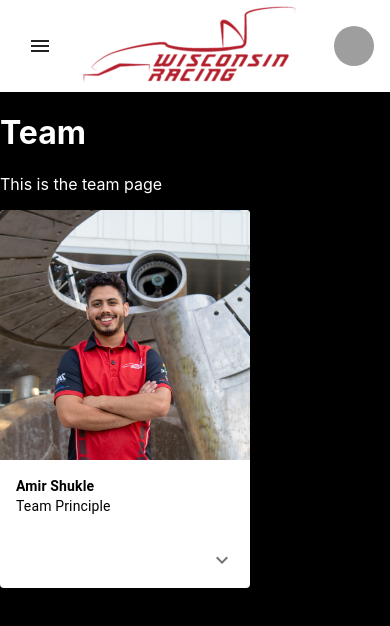
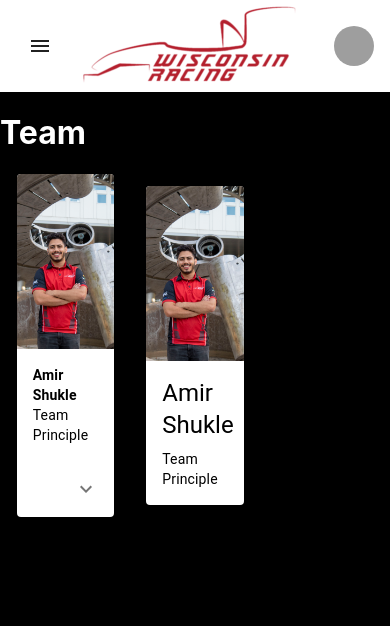
Before and after one commit to Aaryush1/WisconsinRacingWebsite, a Next.js app: page /team in a window 390 px wide. Shown: the top 626 px of the page. Built offline with nearby package versions, Linux system fonts and the light colour scheme; grey boxes are pictures that could not be loaded.

Commit message:
Added a new TeamMemberCard with a modal that opens when you click on the card. The modal is not yet responsive on close.

```diff
--- a/components/ResponsiveAppBar.tsx
+++ b/components/ResponsiveAppBar.tsx
@@ -88,7 +88,7 @@ function ResponsiveAppBar() {
                             }}
                         >
                             {pages.map((page) => (
-                                <MenuItem key={page} onClick={handleCloseNavMenu} sx={{ color: '#B32031' }}>
+                                <MenuItem key={page} onClick={handleCloseNavMenu} sx={{ color: 'text.secondary' }}>
                                     <Typography textAlign="center"><a href={page}>{page.charAt(0).toUpperCase() + page.slice(1)}</a></Typography>
                                 </MenuItem>
                             ))}
@@ -124,7 +124,7 @@ function ResponsiveAppBar() {
                             <Button
                                 key={page}
                                 onClick={handleCloseNavMenu}
-                                sx={{ my: 2, color: '#B32031', display: 'flexbox' }}
+                                sx={{ my: 2, color: 'text.secondary', display: 'flexbox' }}
                             >
                                 <a href={page}>{page}</a>
                             </Button>
--- a/components/TeamMemberCard.tsx
+++ b/components/TeamMemberCard.tsx
@@ -8,6 +8,9 @@ import Collapse from '@mui/material/Collapse';
 import IconButton, { IconButtonProps } from '@mui/material/IconButton';
 import Typography from '@mui/material/Typography';
 import ExpandMoreIcon from '@mui/icons-material/ExpandMore';
+import { TeamLead } from '../pages/team';
+
+
 
 interface ExpandMoreProps extends IconButtonProps {
     expand: boolean;
@@ -24,12 +27,6 @@ const ExpandMore = styled((props: ExpandMoreProps) => {
     }),
 }));
 
-interface TeamLead {
-    name: string;
-    title: string;
-    image: string;
-    description: string;
-}
 export default function TeamMemberCard({ name, title, image, description }: TeamLead) {
     const [expanded, setExpanded] = React.useState(false);
 
@@ -41,7 +38,7 @@ export default function TeamMemberCard({ name, title, image, description }: Team
         <Card sx={{ maxWidth: 250 }}>
             <CardMedia
                 component="img"
-                height="250"
+                height="175"
                 image={image}
                 alt="Amir Shukle"
             />
--- /dev/null
+++ b/components/TeamMemberCard2.tsx
@@ -0,0 +1,64 @@
+import * as React from 'react';
+import Card from '@mui/material/Card';
+import CardContent from '@mui/material/CardContent';
+import CardMedia from '@mui/material/CardMedia';
+import Typography from '@mui/material/Typography';
+import { CardActionArea, CardActions } from '@mui/material';
+import { TeamLead } from '../pages/team';
+import Box from '@mui/material/Box';
+import Modal from '@mui/material/Modal';
+import Grow from '@mui/material/Fade';
+import Button from '@mui/material/Button';
+
+const style = {
+    position: 'absolute' as 'absolute',
+    top: '50%',
+    left: '50%',
+    transform: 'translate(-50%, -50%)',
+    width: 400,
+    bgcolor: 'grey.100',
+    boxShadow: 24,
+    p: 4,
+    color: 'text.primary',
+    borderRadius: '3%',
+};
+
+//TODO: Add a create a component for what modal displays
+export default function TeamMemberCard2({ name, title, image, description }: TeamLead) {
+    const [open, setOpen] = React.useState(false);
+    const handleOpen = () => setOpen(true);
+    const handleClose = () => setOpen(false);
+    return (
+        <Card sx={{ maxWidth: 250 }} onClick={handleOpen}>
+            <CardActionArea>
+                <CardMedia
+                    component="img"
+                    height="175"
+                    image={image}
+                    alt={name}
+                />
+                <CardContent>
+                    <Typography gutterBottom variant="h5" component="div">
+                        {name}
+                    </Typography>
+                    <Typography variant="body2" color="text.primary">
+                        {title}
+                    </Typography>
+                    <Modal open={open} onClose={handleClose} aria-labelledby="modal-modal-title"
+                        aria-describedby="modal-modal-description">
+                        <Grow in={open}>
+                            <Box sx={style}>
+                                <Typography id="modal-modal-title" variant="h6" component="h2">
+                                    {name}
+                                </Typography>
+                                <Typography id="modal-modal-description" sx={{ mt: 2 }}>
+                                    {description}
+                                </Typography>
+                            </Box>
+                        </Grow  >
+                    </Modal>
+                </CardContent>
+            </CardActionArea>
+        </Card>
+    );
+}
--- a/package.json
+++ b/package.json
@@ -25,6 +25,7 @@
     "next": "13.0.5",
     "react": "18.2.0",
     "react-dom": "18.2.0",
+    "reactjs-popup": "^2.0.5",
     "styled-components": "^5.3.6",
     "typescript": "4.9.3",
     "use-dark-mode-ts": "^1.0.2"
--- a/pages/team/index.tsx
+++ b/pages/team/index.tsx
@@ -1,13 +1,35 @@
 import TeamMemberCard from '@/components/TeamMemberCard'
-import amir from '@/public/amir.jpg';
+import TeamMemberCard2 from '@/components/TeamMemberCard2'
+import styles from '@/styles/Home.module.css'
 
+export interface TeamLead {
+    name: string;
+    title: string;
+    image: string;
+    description: string;
+    linkedIn?: string;
+    twitter?: string;
+    github?: string;
+    instagram?: string;
+}
 
 export default function Team() {
     return (
         <div>
             <h1>Team</h1>
-            <p>This is the team page</p>
-            <TeamMemberCard name='Amir Shukle' title='Team Principle' image='/amir.JPG' description='Team President' />
-        </div>
+            <div className={styles.grid}>
+                <TeamMemberCard
+                    name='Amir Shukle'
+                    title='Team Principle'
+                    image='/amir.JPG'
+                    description='I am a reliable, hardworking engineer and will bring invaluable experience on an internationally recognized racing team as well as three years of experience on a nationally ranked engineering team.' />
+
+                <TeamMemberCard2
+                    name='Amir Shukle'
+                    title='Team Principle'
+                    image='/amir.JPG'
+                    description='I am a reliable, hardworking engineer and will bring invaluable experience on an internationally recognized racing team as well as three years of experience on a nationally ranked engineering team.' />
+            </div>
+        </div >
     )
 }
--- a/styles/Home.module.css
+++ b/styles/Home.module.css
@@ -66,11 +66,12 @@
 }
 
 .grid {
-  display: flex;
+  display: grid;
+  gap: 2rem;
   align-items: center;
   justify-content: center;
-  flex-wrap: wrap;
-  max-width: 800px;
+  max-width: 100%;
+  grid-template-columns: repeat(3, 25%);
 }
 
 .card {
@@ -116,13 +117,16 @@
 }
 
 @media (prefers-color-scheme: dark) {
+
   .card,
   .footer {
     border-color: #222;
   }
+
   .code {
     background: #111;
   }
+
   .logo img {
     filter: invert(1);
   }
```
Also changed, not shown: 1 other file (tests, documents, lock files or other folders).
